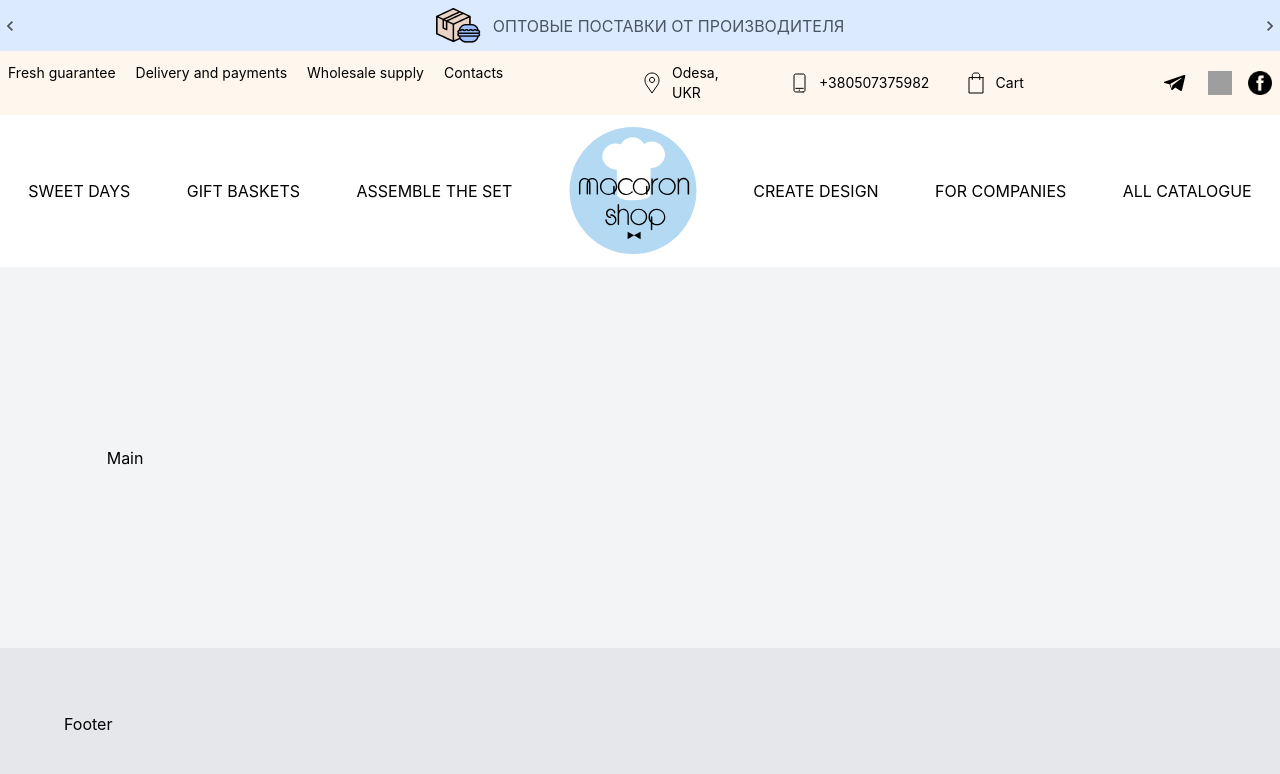
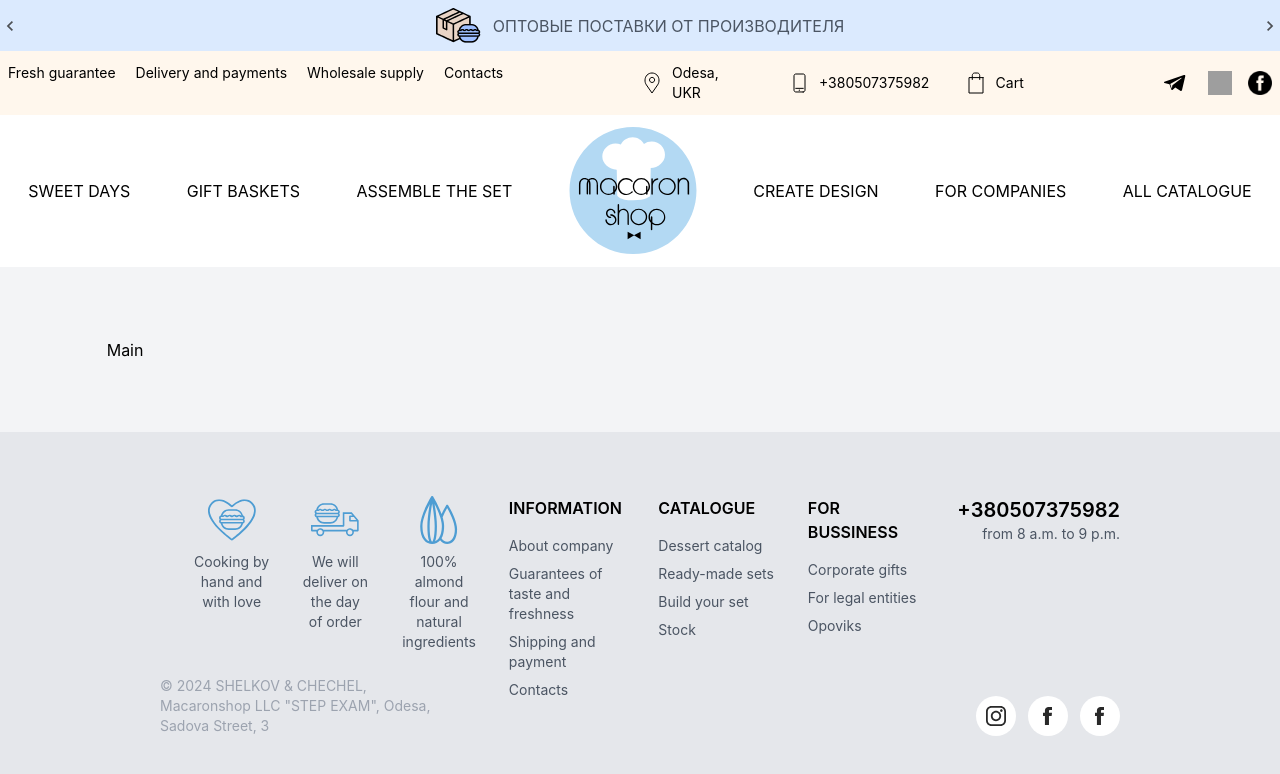
Before and after one commit to Shelkov90/Macaroon_Exam, a React (Create React App) app: page / in a window 1280 px wide. Shown: the top 774 px of the page. Built offline with nearby package versions, Linux system fonts and the light colour scheme; grey boxes are pictures that could not be loaded.

Commit message:
create footer

```diff
--- a/src/components/footer/Footer.js
+++ b/src/components/footer/Footer.js
@@ -11,8 +11,78 @@ class Footer extends PureComponent {
 
 	render() {
 		return (
-			<footer class="bg-gray-200 p-16">
-				Footer
+			<footer className="bg-gray-200 p-16">
+				<div className="footer flex justify-between w-5/6 mx-auto xl:max-w-max">
+
+					<div className="footer__about basis-2/6">
+
+						<div className="footer__about__items flex justify-end gap-6 mb-6">
+
+							<div className="footer__about__item basis-1/4">
+								<img className="size-12 mb-2 mx-auto" src="images/footer1.svg" alt="footer"/>
+								<p className="text-sm text-gray-600 text-balance text-center">Cooking by hand and with love</p>
+							</div>
+
+							<div className="footer__about__item basis-1/4">
+								<img className="size-12 mb-2 mx-auto" src="images/footer2.svg" alt="footer"/>
+								<p className="text-sm text-gray-600 text-balance text-center">We will deliver on the day of order</p>
+							</div>
+
+							<div className="footer__about__item basis-1/4">
+								<img className="size-12 mb-2 mx-auto" src="images/footer3.svg" alt="footer"/>
+								<p className="text-sm text-gray-600 text-balance text-center">100% almond flour and natural ingredients</p>
+							</div>
+
+						</div>
+
+						<div className="text-sm text-gray-400">
+							© 2024 SHELKOV & CHECHEL, <br/> Macaronshop LLC "STEP EXAM", Odesa, Sadova Street, 3
+						</div>
+					</div>
+
+					<div className="footer__links basis-3/6 flex justify-evenly">
+
+						<div className="footer__links__column basis-1/4">
+							<p className="uppercase font-semibold mb-4">information</p>
+							<p className="text-sm text-gray-600 mb-2">About company</p>
+							<p className="text-sm text-gray-600 mb-2">Guarantees of taste and freshness</p>
+							<p className="text-sm text-gray-600 mb-2">Shipping and payment</p>
+							<p className="text-sm text-gray-600 mb-2">Contacts</p>
+						</div>
+
+						<div className="footer__links__column basis-1/4">
+							<p className="uppercase font-semibold mb-4">catalogue</p>
+							<p className="text-sm text-gray-600 mb-2">Dessert catalog</p>
+							<p className="text-sm text-gray-600 mb-2">Ready-made sets</p>
+							<p className="text-sm text-gray-600 mb-2">Build your set</p>
+							<p className="text-sm text-gray-600 mb-2">Stock</p>
+						</div>
+
+						<div className="footer__links__column basis-1/4">
+							<p className="uppercase font-semibold mb-4">for bussiness</p>
+							<p className="text-sm text-gray-600 mb-2">Corporate gifts</p>
+							<p className="text-sm text-gray-600 mb-2">For legal entities</p>
+							<p className="text-sm text-gray-600 mb-2">Opoviks</p>
+						</div>
+
+					</div>
+
+					<div className="footer__contacts basis-1/6 flex flex-col justify-between">
+
+						<div className="phone text-right">
+							<p className="text-xl font-semibold">+380507375982</p>
+							<p className="text-sm text-gray-600">from 8 a.m. to 9 p.m.</p>
+						</div>
+
+						<div className="social-links flex flex-end self-end">
+							<a className="ml-3" href="#"><img src="images/inst.svg" alt="alt"/></a>
+							<a className="ml-3" href="#"><img src="images/fb.svg" alt="alt"/></a>
+							<a className="ml-3" href="#"><img src="images/fb.svg" alt="alt"/></a>
+						</div>
+
+					</div>
+
+				</div>
 			</footer>
 		)
 	}
--- a/src/components/header/Header.js
+++ b/src/components/header/Header.js
@@ -1,50 +1,42 @@
-import React, { PureComponent } from 'react'
-
+import React, { PureComponent } from "react";
 
 class Header extends PureComponent {
   constructor(props) {
-		super(props)
+    super(props);
 
-		this.state = {
-
-		}
+    this.state = {};
   }
 
   render() {
     return (
-			<header >
+      <header>
         <div className="header__banner bg-blue-100 row-auto">
-
-				<div className="flex items-center justify-between py-2 max-w-[1400px] mx-auto">
-
-					<img src="images/leftArrow.svg" alt="alt"/>
+          <div className="flex items-center justify-between py-2 max-w-\[1400px\] mx-auto">
+            <img src="images/leftArrow.svg" alt="alt" />
 
             <div className="header__banner__inner items-center flex">
               {/*
 						<img className="mr-3" src="images/banner1.png" alt="alt">
 						<p className="uppercase text-gray-600">доставка в день заказа</p> */}
 
-
-						<img className="mr-3" src="images/banner2.png" alt="alt"/>
-						<p className="uppercase text-gray-600">оптовые поставки от производителя</p>
+              <img className="mr-3" src="images/banner2.png" alt="alt" />
+              <p className="uppercase text-gray-600">
+                оптовые поставки от производителя
+              </p>
 
               {/* <img className="mr-3" src="images/banner3.png" alt="alt">
 						<p className="uppercase text-gray-600">всегда свежее</p>
 
 						<img className="mr-3" src="images/banner4.png" alt="alt">
 						<p className="uppercase text-gray-600">миндальная мука и натуральные ингридиенты</p> */}
-
             </div>
 
-					<img src="images/rightArrow.svg" alt="alt"/>
+            <img src="images/rightArrow.svg" alt="alt" />
           </div>
-
         </div>
 
         <div className="header__navigation bg-orange-50">
-
-				<div className="flex justify-between text-sm max-w-[1400px] mx-auto py-3 px-2">
-
+          <div className="flex justify-between text-sm max-w-\[1400px\] mx-auto py-3 px-2">
             <div className="flex basis-3/6">
               <div className="mr-5">Fresh guarantee</div>
               <div className="mr-5">Delivery and payments</div>
@@ -54,57 +46,49 @@ class Header extends PureComponent {
 
             <div className="flex basis-2/6">
               <div className="flex items-center mr-10">
-							<img className="mr-2" src="images/place.svg" alt="alt"/>
+                <img className="mr-2" src="images/place.svg" alt="alt" />
                 Odesa, UKR
               </div>
               <div className="flex items-center mr-10">
-							<img className="mr-2" src="images/phone.svg" alt="alt"/>
+                <img className="mr-2" src="images/phone.svg" alt="alt" />
                 +380507375982
               </div>
               <div className="flex items-center mr-10">
-							<img className="mr-2" src="images/bag.svg" alt="alt"/>
+                <img className="mr-2" src="images/bag.svg" alt="alt" />
                 Cart
               </div>
             </div>
 
             <div className="flex items-center basis-1/6 justify-end">
-						<div className="ml-4"><img className="size-8" src="images/tg.svg" alt="alt"/></div>
-						<div className="ml-4"><img className="size-6" src="images/instagram.png" alt="alt"/></div>
-						<div className="ml-4"><img className="size-6" src="images/fb_logo.png" alt="alt"/></div>
+              <div className="ml-4">
+                <img className="size-8" src="images/tg.svg" alt="alt" />
               </div>
-
+              <div className="ml-4">
+                <img className="size-6" src="images/instagram.png" alt="alt" />
               </div>
-
+              <div className="ml-4">
+                <img className="size-6" src="images/fb_logo.png" alt="alt" />
+              </div>
+            </div>
+          </div>
         </div>
 
         <div className="header__menu bg-white py-3">
-				<div className="header__menu__inner max-w-[1400px] mx-auto flex justify-around items-center uppercase">
+          <div className="header__menu__inner max-w-\[1400px\] mx-auto flex justify-around items-center uppercase">
+            <div>sweet days</div>
+            <div>gift Baskets</div>
+            <div>assemble the set</div>
             <div>
-						sweet days
+              <img className="size-32" src="images/logo.svg" alt="logo" />
             </div>
-					<div>
-						gift Baskets
-					</div>
-					<div>
-						assemble the set
-					</div>
-					<div>
-						<img className="size-32" src="images/logo.svg" alt="logo"/>
-					</div>
-					<div>
-						create design
-					</div>
-					<div>
-						for companies
-					</div>
-					<div>
-						all catalogue
-					</div>
+            <div>create design</div>
+            <div>for companies</div>
+            <div>all catalogue</div>
           </div>
         </div>
       </header>
-		)
+    );
   }
 }
 
-export default Header
+export default Header;
```
Lines whose indentation alone changed are shown as unchanged.
